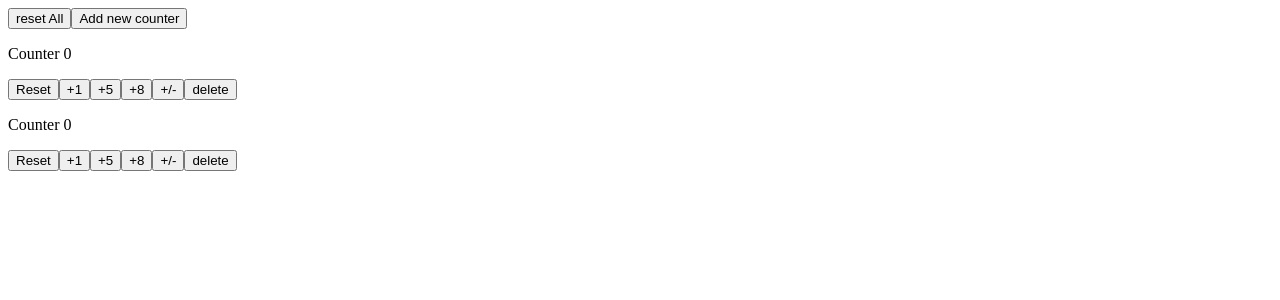
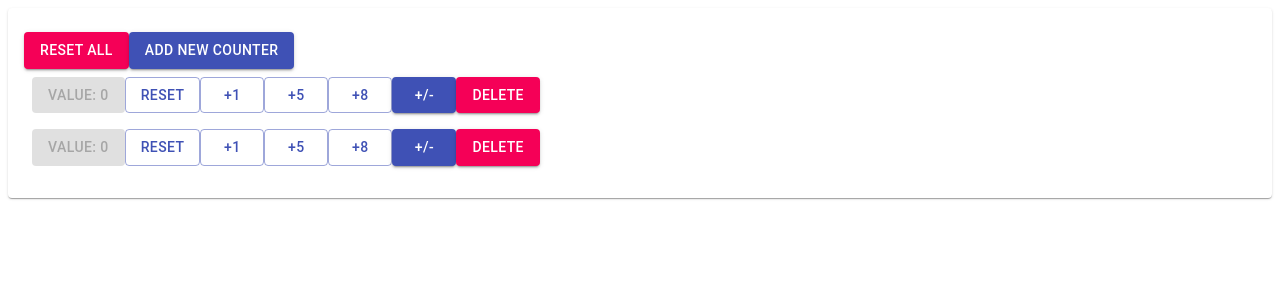
Before and after one commit to Axillarator/react-dojo, a React (Create React App) app: page / in a window 1280 px wide. Shown: the top 300 px of the page. Built offline with nearby package versions, Linux system fonts and the light colour scheme.

Commit message:
add styling with material ui

```diff
--- a/package.json
+++ b/package.json
@@ -3,6 +3,8 @@
   "version": "0.1.0",
   "private": true,
   "dependencies": {
+    "@material-ui/core": "^4.6.1",
+    "@material-ui/styles": "^4.6.0",
     "@types/jest": "24.0.23",
     "@types/node": "12.12.11",
     "@types/react": "16.9.11",
--- a/src/Components/Counter.tsx
+++ b/src/Components/Counter.tsx
@@ -1,4 +1,6 @@
 import React, {MouseEventHandler} from 'react';
+import Button from '@material-ui/core/Button';
+import {createStyles, makeStyles, Theme} from "@material-ui/core";
 
 interface Props {
     count: number
@@ -9,21 +11,31 @@ interface Props {
     swapSign: MouseEventHandler
 }
 
+const useStyles = makeStyles((theme: Theme) =>
+    createStyles({
+        root: {
+            padding: theme.spacing(1, 1),
+        },
+    }),
+);
+
 const Counter: React.FC<Props> = (props: Props) => {
+
+    const classes = useStyles();
 
     const addOne = props.createAdderFunction(props.sign);
     const addFive = props.createAdderFunction(5 * props.sign);
     const addEight = props.createAdderFunction(8 * props.sign);
 
     return (
-        <div>
-            <p>Counter {props.count}</p>
-            <button onClick={props.resetCountToZero}>Reset</button>
-            <button onClick={addOne}> {props.sign > 0 ? "+": ""}{props.sign}</button>
-            <button onClick={addFive}> {props.sign > 0 ? "+": ""}{props.sign*5}</button>
-            <button onClick={addEight}> {props.sign > 0 ? "+": ""}{props.sign*8}</button>
-            <button onClick={props.swapSign}> +/-</button>
-            <button onClick={props.removeCounter}> delete</button>
+        <div className={classes.root}>
+            <Button variant="contained" disabled >Value: {props.count}</Button>
+            <Button onClick={props.resetCountToZero} variant="outlined" color="primary">Reset</Button>
+            <Button onClick={addOne} variant="outlined" color="primary"> {props.sign > 0 ? "+" : ""}{props.sign}</Button>
+            <Button onClick={addFive} variant="outlined" color="primary"> {props.sign > 0 ? "+" : ""}{props.sign * 5}</Button>
+            <Button onClick={addEight} variant="outlined" color="primary"> {props.sign > 0 ? "+" : ""}{props.sign * 8}</Button>
+            <Button onClick={props.swapSign} variant="contained" color="primary"> +/-</Button>
+            <Button onClick={props.removeCounter} variant="contained" color="secondary"> delete</Button>
         </div>
     );
 };
--- a/src/Components/App.tsx
+++ b/src/Components/CounterApp.tsx
@@ -1,14 +1,26 @@
 import * as React from "react";
 import Counter from "./Counter";
 import {MouseEventHandler, useState} from "react";
+import { Theme, createStyles, makeStyles } from '@material-ui/core/styles';
+import Paper from '@material-ui/core/Paper';
+import Button from '@material-ui/core/Button';
 
 interface CounterState {
     countValue: number,
     sign: number
 }
 
-const App: React.FC = () => {
+const useStyles = makeStyles((theme: Theme) =>
+    createStyles({
+        root: {
+            padding: theme.spacing(3, 2),
+        },
+    }),
+);
 
+const CounterApp: React.FC = () => {
+
+    const classes = useStyles();
     const [arrayOfCounts, updateCount] = useState<CounterState[]>([{countValue:0,sign:1}, {countValue:0,sign:1}]);
 
     const createAddHandler = (index: number) => {
@@ -56,18 +68,18 @@ const App: React.FC = () => {
     }
 
     return (
-        <div>
-            <button onClick={resetAll}> reset All</button>
-            <button onClick={addCounter}> Add new counter</button>
+        <Paper className={classes.root}>
+            <Button onClick={resetAll} variant="contained" color="secondary"> reset All</Button>
+            <Button onClick={addCounter} variant="contained" color="primary"> Add new counter</Button>
             {arrayOfCounts.map((element, index) => <Counter key={index} count={element.countValue}
                                                           createAdderFunction={createAddHandler(index)}
                                                           resetCountToZero={resetHandler(index)}
                                                           removeCounter={removeHandler(index)}
                                                           sign={element.sign}
                                                           swapSign={swapHandler(index)}/>)}
-        </div>
+        </Paper>
     );
 
 };
 
-export default App;
+export default CounterApp;
--- a/src/index.tsx
+++ b/src/index.tsx
@@ -1,9 +1,9 @@
 import React from 'react';
 import ReactDOM from 'react-dom';
 import * as serviceWorker from './serviceWorker';
-import App from "./Components/App";
+import CounterApp from "./Components/CounterApp";
 
-ReactDOM.render(<App />, document.getElementById('root'));
+ReactDOM.render(<CounterApp />, document.getElementById('root'));
 
 // If you want your app to work offline and load faster, you can change
 // unregister() to register() below. Note this comes with some pitfalls.
```
Also changed, not shown: 1 other file (tests, documents, lock files or other folders).
